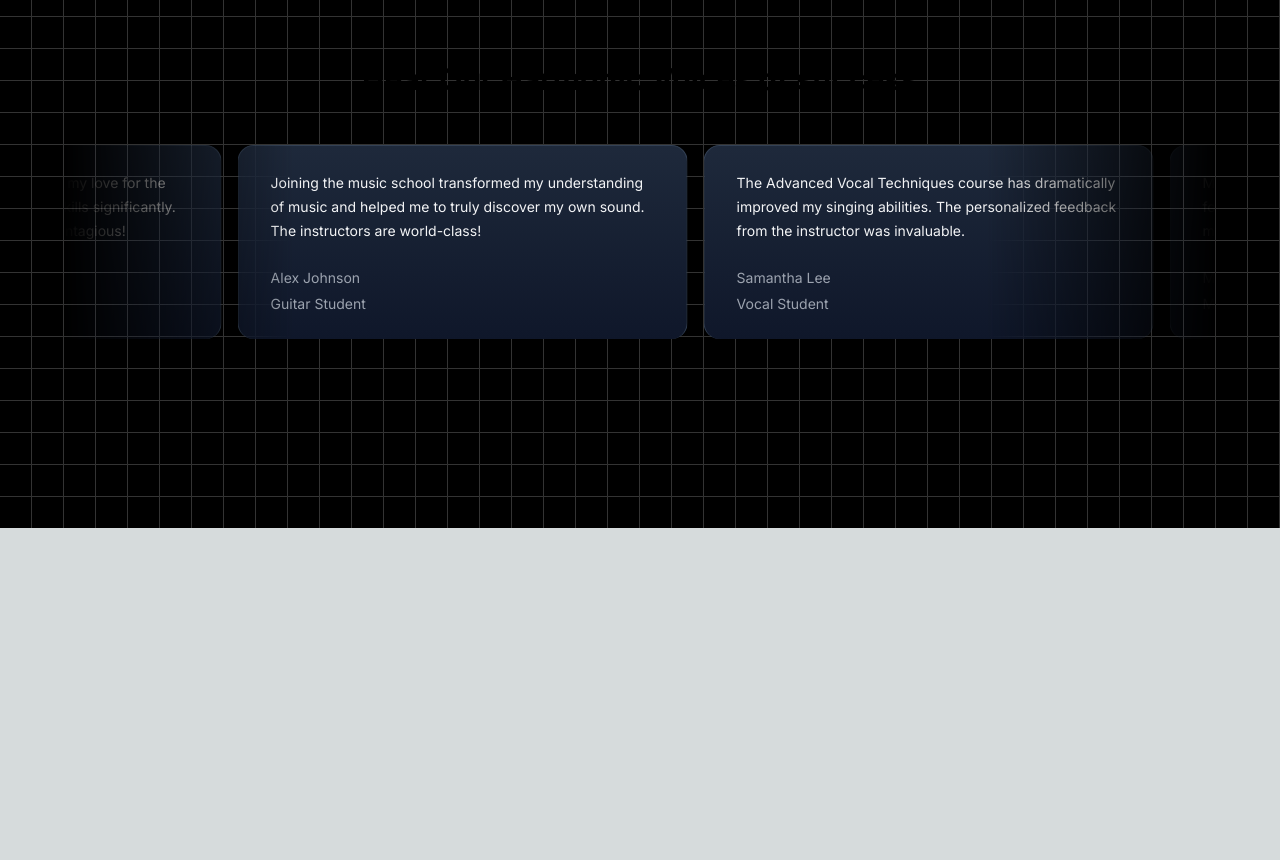
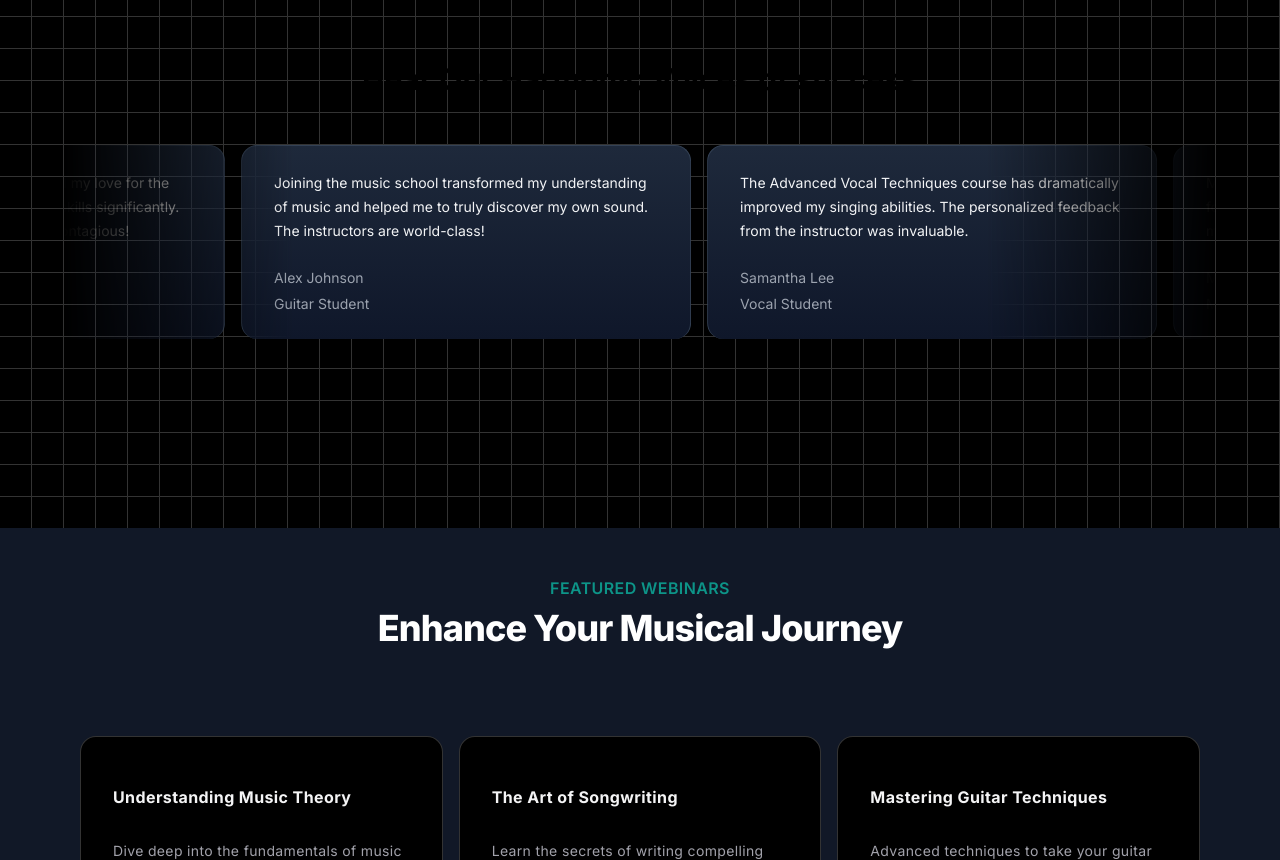
Before and after one commit to aditya-k-maurya/music-nextjs, a Next.js app: page / in a window 1280 px wide. Shown: the part 1940-2800 px from the top of the page. Before the commit the page ends 2468 px from the top, so only its background shows below. Built offline with nearby package versions, Linux system fonts and the light colour scheme.

Commit message:
webinar section

```diff
--- a/src/app/page.tsx
+++ b/src/app/page.tsx
@@ -1,6 +1,7 @@
 import FeaturedCourses from "@/components/FeaturedCourses";
 import HeroSection from "@/components/HeroSection";
 import MusicSchoolTestimonials from "@/components/TestimonialCards";
+import UpcomingWebinars from "@/components/UpcomingWebinars";
 import WhyChooseUs from "@/components/WhyChooseUs";
 
 export default function Home() {
@@ -9,7 +10,8 @@
       <HeroSection />
       <FeaturedCourses />
       <WhyChooseUs />
-      <MusicSchoolTestimonials/>
+      <MusicSchoolTestimonials />
+      <UpcomingWebinars />
     </main>
   );
 }
--- /dev/null
+++ b/src/components/UpcomingWebinars.tsx
@@ -0,0 +1,84 @@
+"use client"
+import Link from "next/link";
+import React from "react";
+import { HoverEffect } from "./ui/card-hover-effect";
+
+function UpcomingWebinars() {
+	const featuredWebinars = [
+		{
+			title: "Understanding Music Theory",
+			description:
+				"Dive deep into the fundamentals of music theory and enhance your musical skills.",
+			slug: "understanding-music-theory",
+			isFeatured: true,
+		},
+		{
+			title: "The Art of Songwriting",
+			description:
+				"Learn the secrets of writing compelling songs and unleash your creativity.",
+			slug: "the-art-of-songwriting",
+			isFeatured: true,
+		},
+		{
+			title: "Mastering Guitar Techniques",
+			description:
+				"Advanced techniques to take your guitar playing to the next level.",
+			slug: "mastering-guitar-techniques",
+			isFeatured: true,
+		},
+		{
+			title: "Vocal Warm-Ups and Exercises",
+			description:
+				"Effective warm-up routines and exercises to improve your vocal performance.",
+			slug: "vocal-warm-ups-and-exercises",
+			isFeatured: true,
+		},
+		{
+			title: "Introduction to Music Production",
+			description:
+				"A beginner's guide to music production and sound engineering.",
+			slug: "introduction-to-music-production",
+			isFeatured: true,
+		},
+		{
+			title: "Electronic Music Production Tips",
+			description:
+				"Tips and tricks for producing high-quality electronic music.",
+			slug: "electronic-music-production-tips",
+			isFeatured: true,
+		},
+	];
+
+	return (
+		<div className="p-12 bg-gray-900">
+			<div className="max-w-7xl mx-auto px-4 sm:px-6">
+				<div className="text-center">
+					<h2 className="text-base text-teal-600 font-semibold tracking-wide uppercase">
+						FEATURED WEBINARS
+					</h2>
+					<p className="mt-2 text-3xl leading-8 font-extrabold tracking-tight text-white sm:text-4xl">
+						Enhance Your Musical Journey
+					</p>
+				</div>
+        <div className="mt-10">
+          <HoverEffect items={featuredWebinars.map(webinar => (
+            {
+              title: webinar.title,
+              description: webinar.description,
+              link:'/'
+            }
+          ))} />
+        </div>
+				<div className="mt-10 text-center">
+					<Link
+						href={"/"}
+						className="px-4 py-2 rounded border border-neutral-600 text-neutral-700 bg-white hover:bg-gray-100 transition duration-200">
+						View All webinars
+					</Link>
+				</div>
+			</div>
+		</div>
+	);
+}
+
+export default UpcomingWebinars;
--- /dev/null
+++ b/src/components/ui/card-hover-effect.tsx
@@ -0,0 +1,107 @@
+import { cn } from "@/utils/cn";
+import { AnimatePresence, motion } from "framer-motion";
+import Link from "next/link";
+import { useState } from "react";
+
+export const HoverEffect = ({
+	items,
+	className,
+}: {
+	items: {
+		title: string;
+		description: string;
+		link: string;
+	}[];
+	className?: string;
+}) => {
+	let [hoveredIndex, setHoveredIndex] = useState<number | null>(null);
+
+	return (
+		<div
+			className={cn(
+				"grid grid-cols-1 md:grid-cols-2  lg:grid-cols-3  py-10",
+				className
+			)}>
+			{items.map((item, idx) => (
+				<Link
+					href={item?.link}
+					key={item?.link}
+					className="relative group  block p-2 h-full w-full"
+					onMouseEnter={() => setHoveredIndex(idx)}
+					onMouseLeave={() => setHoveredIndex(null)}>
+					<AnimatePresence>
+						{hoveredIndex === idx && (
+							<motion.span
+								className="absolute inset-0 h-full w-full bg-neutral-200 dark:bg-slate-800/[0.8] block  rounded-3xl"
+								layoutId="hoverBackground"
+								initial={{ opacity: 0 }}
+								animate={{
+									opacity: 1,
+									transition: { duration: 0.15 },
+								}}
+								exit={{
+									opacity: 0,
+									transition: { duration: 0.15, delay: 0.2 },
+								}}
+							/>
+						)}
+					</AnimatePresence>
+					<Card>
+						<CardTitle>{item.title}</CardTitle>
+						<CardDescription>{item.description}</CardDescription>
+					</Card>
+				</Link>
+			))}
+		</div>
+	);
+};
+
+export const Card = ({
+	className,
+	children,
+}: {
+	className?: string;
+	children: React.ReactNode;
+}) => {
+	return (
+		<div
+			className={cn(
+				"rounded-2xl h-full w-full p-4 overflow-hidden bg-black border border-transparent dark:border-white/[0.2] group-hover:border-slate-700 relative z-20",
+				className
+			)}>
+			<div className="relative z-50">
+				<div className="p-4">{children}</div>
+			</div>
+		</div>
+	);
+};
+export const CardTitle = ({
+	className,
+	children,
+}: {
+	className?: string;
+	children: React.ReactNode;
+}) => {
+	return (
+		<h4 className={cn("text-zinc-100 font-bold tracking-wide mt-4", className)}>
+			{children}
+		</h4>
+	);
+};
+export const CardDescription = ({
+	className,
+	children,
+}: {
+	className?: string;
+	children: React.ReactNode;
+}) => {
+	return (
+		<p
+			className={cn(
+				"mt-8 text-zinc-400 tracking-wide leading-relaxed text-sm",
+				className
+			)}>
+			{children}
+		</p>
+	);
+};
```
